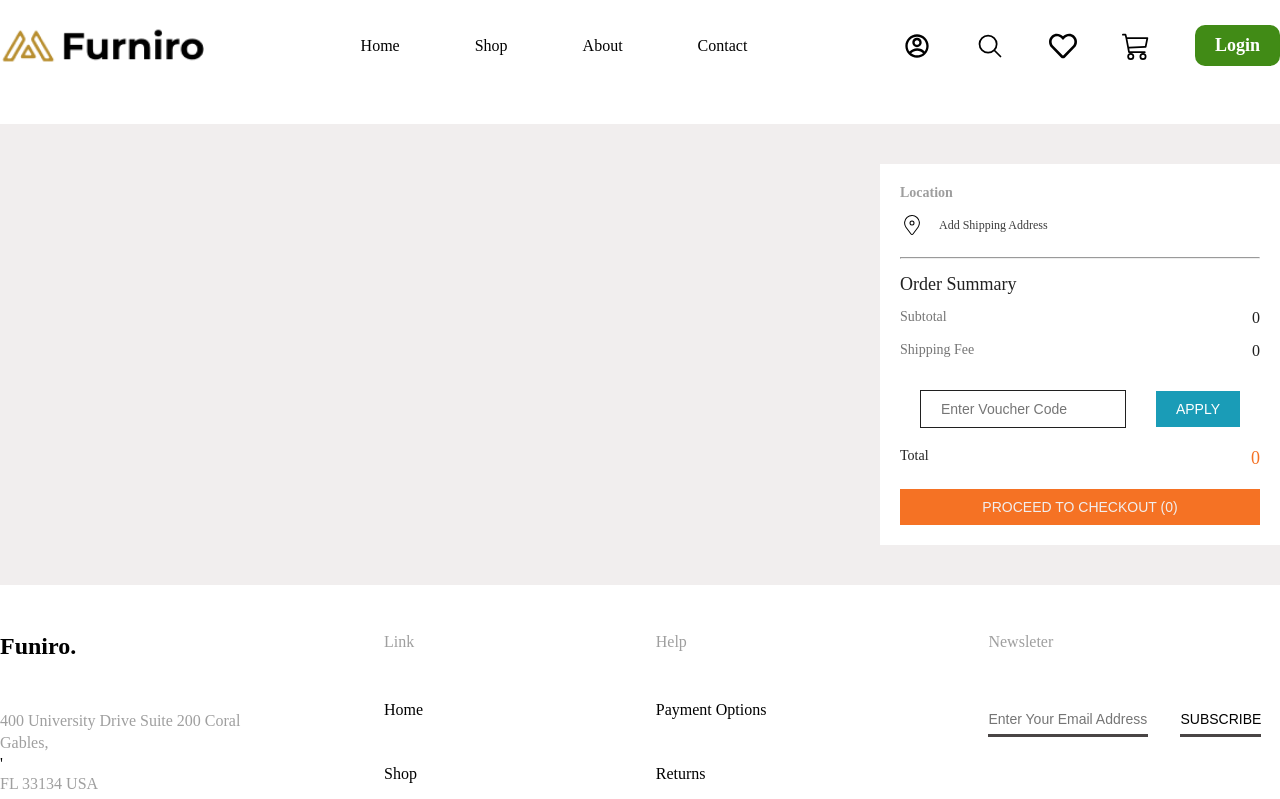
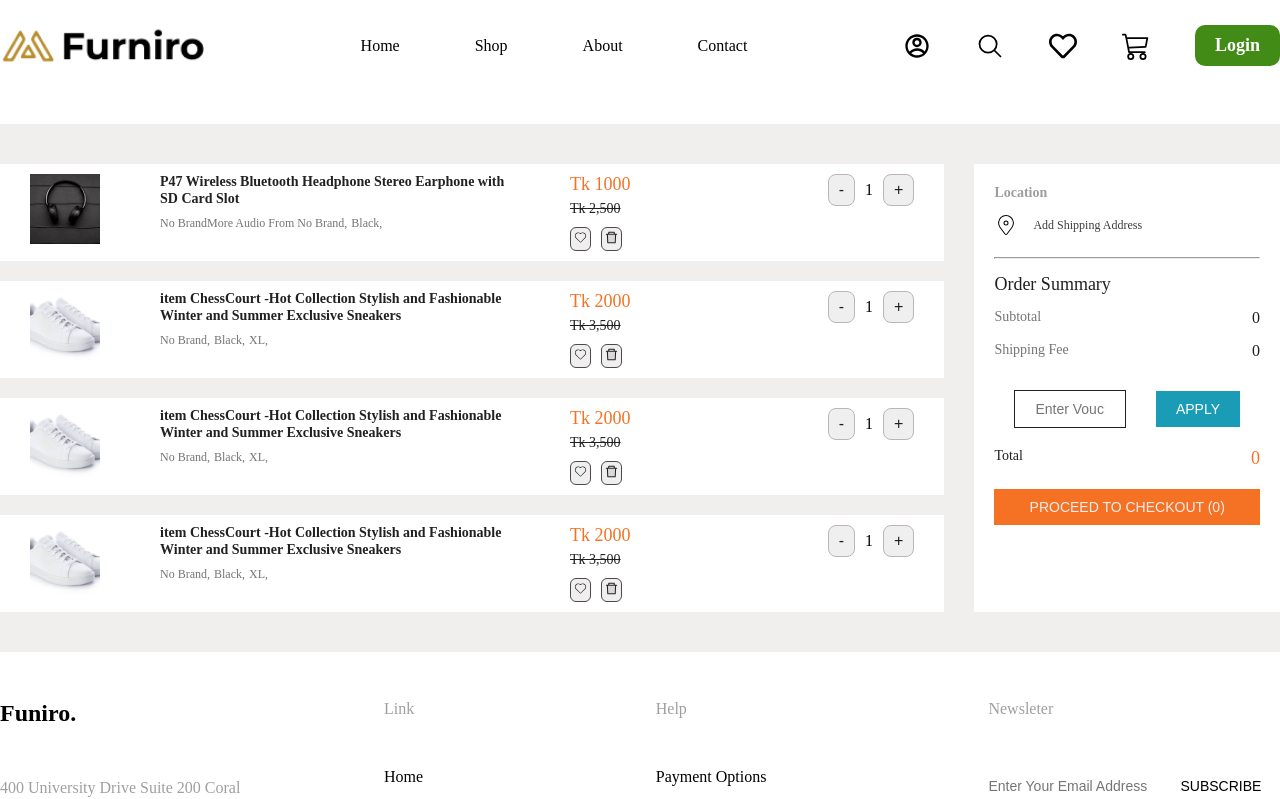
Before and after one commit to yeasin5060/Furniro-eCommerce-frontend, a React (Vite) app: page /cart in a window 1280 px wide. Shown: the top 799 px of the page. Built offline with nearby package versions, Linux system fonts and the light colour scheme.

Commit message:
cart design done

```diff
--- a/src/Pages/Cart/Cart.css
+++ b/src/Pages/Cart/Cart.css
@@ -8,6 +8,155 @@
     display: flex;
     justify-content: space-between;
     column-gap: 30px;
+}
+
+.cart-item-box-flex{
+    display: flex;
+    justify-content: left;
+    flex-direction: column;
+    row-gap: 20px;
+    margin:40px 0 ;
+    width: 100%;
+}
+
+.cart-product-box-flex{
+    width: 100%;
+    display: flex;
+    justify-content: space-between;
+    background: #fff;
+    padding: 10px 30px;
+    column-gap: 150px;
+}
+
+.cart-product-flex{
+    width: 100%;
+    display: flex;
+    justify-content: left;
+    column-gap: 60px;
+}
+
+.cart-porduct-img-box{
+    width: 70px;
+    height: 70px;
+    overflow: hidden;
+}
+
+.cart-porduct-img-box img{
+    width: 100%;
+    height: 100%;
+    object-fit: cover;
+}
+
+.cart-porduct-des-box{
+    text-align: left;
+    width: 350px;
+}
+
+.cart-porduct-name{
+    text-align: left;
+    line-height: 120%;
+    font-size: 14px;
+    color: #212121;
+    font-weight: 600;
+    margin-bottom: 8px;
+}
+
+.cart-porduct-des-flex{
+    display: flex;
+    align-items: center;
+    justify-content: left;
+    column-gap: 4px;
+}
+
+.cart-porduct-brand{
+    text-align: left;
+    text-transform: capitalize;
+    font-size: 12px;
+    color: #757575;
+    font-weight: 500;
+}
+
+.cart-porduct-color{
+    text-align: left;
+    text-transform: capitalize;
+    font-size: 12px;
+    color: #757575;
+    font-weight: 500;
+}
+
+.cart-porduct-size{
+    text-align: left;
+    text-transform: capitalize;
+    font-size: 12px;
+    color: #757575;
+    font-weight: 500;
+}
+
+.cart-porduct-price-box{
+    text-align: left;
+}
+
+.cart-porduct-desprice{
+    text-align: left;
+    font-size: 18px;
+    color: #f57224;
+    font-weight: 500;
+    margin-bottom: 4px;
+}
+
+.cart-porduct-oldprice{
+    text-align: left;
+    font-size: 14px;
+    color: #212121;
+    font-weight: 500;
+}
+.cart-porduct-price-icon-box-flex{
+    display: flex;
+    justify-content: left;
+    column-gap: 10px;
+    margin-top: 10px;
+}
+.cart-porduct-price-love-flex{
+    display: flex;
+    align-items: center;
+    justify-content: center;
+}
+
+.cart-porduct-price-icon-btn{
+    font-size: 15px;
+    color: #202020;
+    border: 1px solid #524848;
+    border-radius: 6px;
+    outline: none;
+    cursor: pointer;
+    padding: 2px;
+}
+
+.cart-porduct-cound-box{
+    text-align: right;
+}
+
+.cart-porduct-cound-box-flex{
+    display:flex;
+    align-items: center;
+    justify-content: right;
+    column-gap: 10px;
+}
+
+.cart-porduct-cound-btn-box{
+    display:flex;
+    align-items: center;
+    justify-content: center;
+}
+
+.cart-porduct-cound-btn{
+    padding: 6px 10px;
+    border: 1px solid #bdb4b4;
+    border-radius: 8px;
+    font-size: 16px;
+    font-weight: 500;
+    color: #202020;
+    cursor: pointer;
 }
 
 .cart-payment-box{
--- a/src/Pages/Cart/Cart.jsx
+++ b/src/Pages/Cart/Cart.jsx
@@ -1,15 +1,107 @@
 import React from 'react'
 import Heading from '../../Utils/Heading/Heading';
 import { CiLocationOn } from "react-icons/ci";
+import { CiHeart } from "react-icons/ci";
+import { AiTwotoneDelete } from "react-icons/ai";
+import whiteshoes from '../../images/white-shoes.jpg';
+import blackheadphone from '../../images/black-headphone.jpg'
 import './Cart.css'
+
+const cartProductArray = [
+  {
+      id : 1,
+      name : "P47 Wireless Bluetooth Headphone Stereo Earphone with SD Card Slot",
+      img : blackheadphone,
+      dec : "This is a white shoes",
+      color : "Black,",
+      brand : "No BrandMore Audio from No Brand,",
+      desprice : "Tk 1000",
+      oldprice : "Tk 2,500",
+  },
+  {
+    id : 2,
+    name : "item ChessCourt -Hot Collection Stylish and Fashionable Winter and Summer Exclusive Sneakers",
+    img : whiteshoes,
+    dec : "This is a white shoes",
+    color : "Black,",
+    size : "XL,",
+    brand : "No Brand,",
+    desprice : "Tk 2000",
+    oldprice : "Tk 3,500",
+  },
+  {
+    id : 3,
+    name : "item ChessCourt -Hot Collection Stylish and Fashionable Winter and Summer Exclusive Sneakers",
+    img : whiteshoes,
+    dec : "This is a white shoes",
+    color : "Black,",
+    size : "XL,",
+    brand : "No Brand,",
+    desprice : "Tk 2000",
+    oldprice : "Tk 3,500",
+  },
+  {
+    id : 4,
+    name : "item ChessCourt -Hot Collection Stylish and Fashionable Winter and Summer Exclusive Sneakers",
+    img : whiteshoes,
+    dec : "This is a white shoes",
+    color : "Black,",
+    size : "XL,",
+    brand : "No Brand,",
+    desprice : "Tk 2000",
+    oldprice : "Tk 3,500",
+  },
+]
 
 const Cart = () => {
   return (
     <div id ='cart'>
       <div className='container'>
-        <div className="cart-container-flex">
-          <div className='cart-item-box'>
-
+        <div className='cart-container-flex'>
+          <div className='cart-item-box-flex'>
+            {
+              cartProductArray &&
+              cartProductArray.map((item , index)=>(
+                <div className='cart-product-box-flex'>
+                  <div className='cart-product-flex'>
+                    <div className='cart-porduct-img-box'>
+                      <img src={item.img} alt="not found" />
+                    </div>
+                    <div className='cart-porduct-des-box'>
+                      <Heading level='h3' text={item.name} className='cart-porduct-name'/>
+                      <div className='cart-porduct-des-flex'>
+                        <Heading level='h5' text={item.brand} className='cart-porduct-brand'/>
+                        <Heading level='h5' text={item.color} className='cart-porduct-color'/>
+                        <Heading level='h5' text={item.size} className='cart-porduct-size'/>
+                      </div>
+                    </div>
+                      <div className='cart-porduct-price-box'>
+                        <Heading level='h3' text={item.desprice} className='cart-porduct-desprice'/>
+                        <Heading level='del' text={item.oldprice} className='cart-porduct-oldprice'/>
+                        <div className='cart-porduct-price-icon-box-flex'>
+                          <div className='cart-porduct-price-love-flex'>
+                            <button className='cart-porduct-price-icon-btn'><CiHeart /></button>
+                          </div>
+                          <div className='cart-porduct-price-delet-flex'>
+                            <button className='cart-porduct-price-icon-btn'><AiTwotoneDelete /></button>
+                          </div>
+                        </div>
+                      </div>
+                    </div>
+                    <div className='cart-porduct-cound-box'>
+                      <div className="cart-porduct-cound-box-flex">
+                        <div className='cart-porduct-cound-btn-box'>
+                          <button className='cart-porduct-cound-btn'> - </button>
+                        </div>
+                        <Heading level= 'p' text='1' className='cart-porduct-cound'/>
+                        <div className='cart-porduct-cound-btn-box'>
+                          <button className='cart-porduct-cound-btn'> + </button>
+                        </div>
+                      </div>
+                    </div>
+                </div>
+              ))
+            }
           </div>
           <div className='cart-payment-box'>
               <Heading level='h4' text='Location' className='cart-payment-location'/>
```
Also changed, not shown: src/Components/Components.js (line endings or trailing spaces), src/images/black-headphone.jpg (added), src/images/white-shoes.jpg (added).
